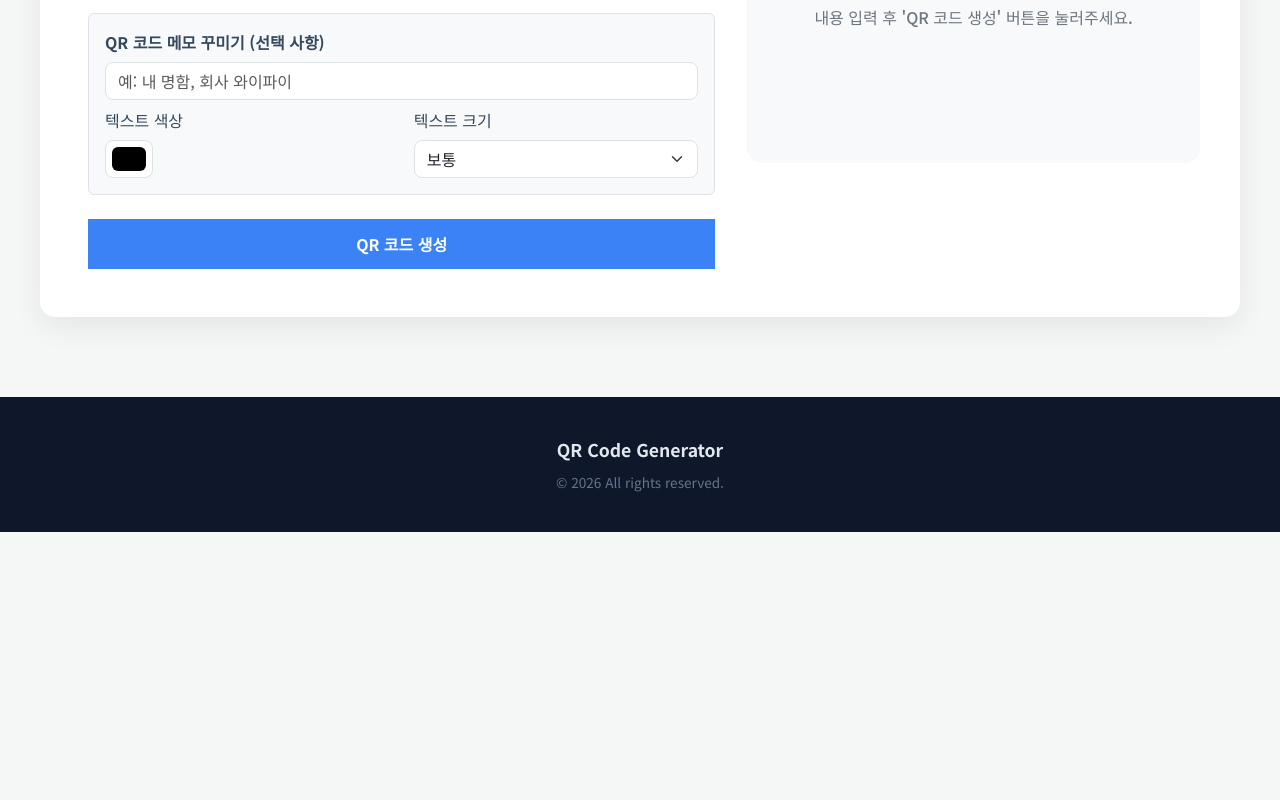
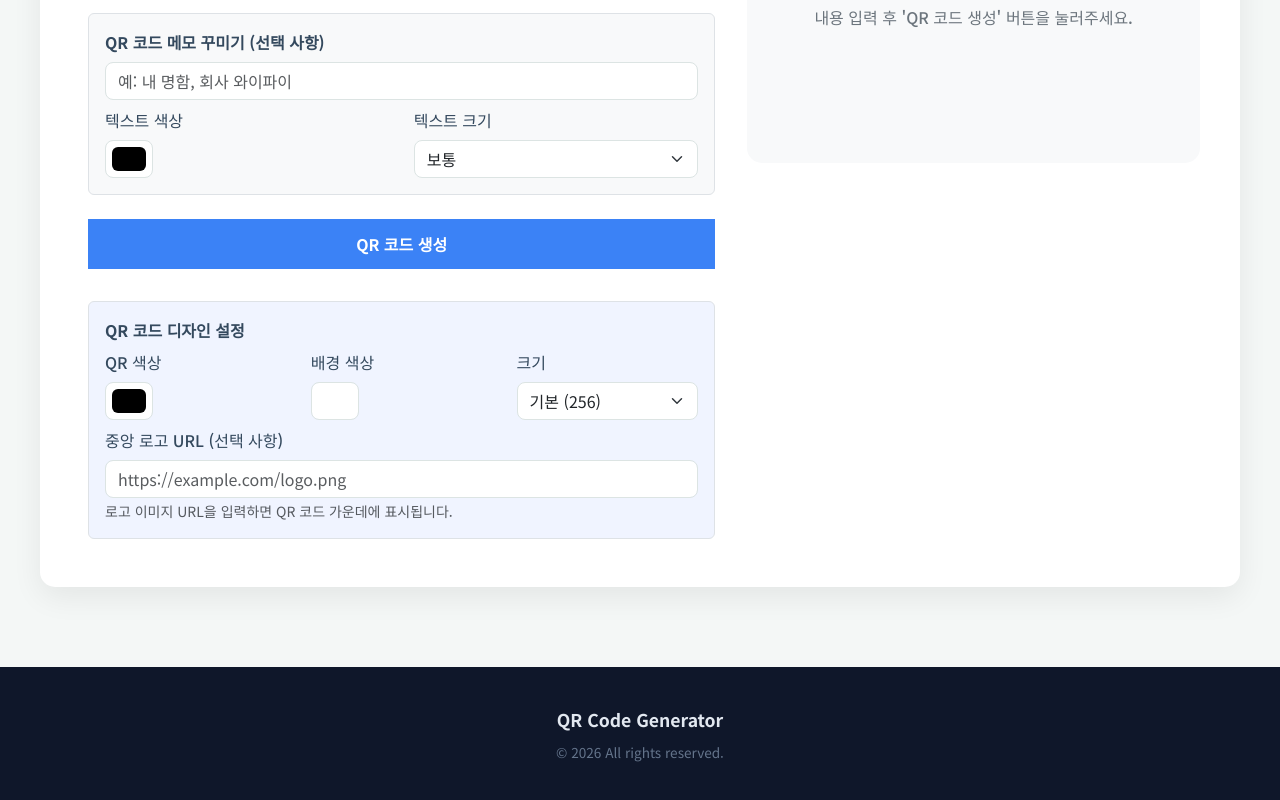
Before and after one commit to matu-sky/qrcode1, a React (Create React App) app: page / in a window 1280 px wide. Shown: the part 1758-2558 px from the top of the page. Before the commit the page ends 2290 px from the top, so only its background shows below. Built offline with nearby package versions, Linux system fonts and the light colour scheme; no server answers.

Commit message:
Update HomePage.tsx

```diff
--- a/src/pages/HomePage.tsx
+++ b/src/pages/HomePage.tsx
@@ -29,6 +29,43 @@ const MemoCustomizer = ({ memo, setMemo, color, setColor, size, setSize }: any)
         </Form.Select>
       </Col>
     </Row>
+  </Form.Group>
+);
+
+// QR Code Style Customizer Component
+const QrStyleCustomizer = ({ qrFgColor, setQrFgColor, qrBgColor, setQrBgColor, qrSize, setQrSize, qrLogoUrl, setQrLogoUrl }: any) => (
+  <Form.Group className="mt-3 p-3 border rounded" style={{ backgroundColor: '#f0f4ff' }}>
+    <Form.Label className="fw-bold">QR 코드 디자인 설정</Form.Label>
+    <Row className="mb-2">
+      <Col>
+        <Form.Label>QR 색상</Form.Label>
+        <Form.Control type="color" value={qrFgColor} onChange={(e) => setQrFgColor(e.target.value)} />
+      </Col>
+      <Col>
+        <Form.Label>배경 색상</Form.Label>
+        <Form.Control type="color" value={qrBgColor} onChange={(e) => setQrBgColor(e.target.value)} />
+      </Col>
+      <Col>
+        <Form.Label>크기</Form.Label>
+        <Form.Select value={qrSize} onChange={(e) => setQrSize(Number(e.target.value))}>
+          <option value={128}>작게 (128)</option>
+          <option value={192}>중간 (192)</option>
+          <option value={256}>기본 (256)</option>
+          <option value={320}>크게 (320)</option>
+          <option value={400}>매우 크게 (400)</option>
+        </Form.Select>
+      </Col>
+    </Row>
+    <Form.Group>
+      <Form.Label>중앙 로고 URL (선택 사항)</Form.Label>
+      <Form.Control
+        type="url"
+        placeholder="https://example.com/logo.png"
+        value={qrLogoUrl}
+        onChange={(e) => setQrLogoUrl(e.target.value)}
+      />
+      <Form.Text className="text-muted">로고 이미지 URL을 입력하면 QR 코드 가운데에 표시됩니다.</Form.Text>
+    </Form.Group>
   </Form.Group>
 );
 
@@ -79,6 +116,12 @@ export default function HomePage() {
   const [memoColor, setMemoColor] = useState('#000000');
   const [memoSize, setMemoSize] = useState('1.25rem');
   const [displayMemo, setDisplayMemo] = useState({ text: '', color: '', size: '' });
+
+  // QR style states
+  const [qrFgColor, setQrFgColor] = useState('#000000');
+  const [qrBgColor, setQrBgColor] = useState('#ffffff');
+  const [qrSize, setQrSize] = useState(256);
+  const [qrLogoUrl, setQrLogoUrl] = useState('');
 
   const handleVCardChange = (e: any) => {
     const { name, value } = e.target;
@@ -310,6 +353,9 @@ export default function HomePage() {
                   </Form>
                 </Tab>
               </Tabs>
+              <div className="p-2">
+                <QrStyleCustomizer qrFgColor={qrFgColor} setQrFgColor={setQrFgColor} qrBgColor={qrBgColor} setQrBgColor={setQrBgColor} qrSize={qrSize} setQrSize={setQrSize} qrLogoUrl={qrLogoUrl} setQrLogoUrl={setQrLogoUrl} />
+              </div>
             </Col>
             <Col md={5} className="text-center">
               <div className="qr-code-container d-flex justify-content-center align-items-center">
@@ -317,9 +363,23 @@ export default function HomePage() {
                   <h4 className="mb-3">생성된 QR 코드</h4>
                   {finalQrValue ?
                     <>
-                      <div ref={qrRef} className="qr-code-wrapper p-3 d-inline-block bg-white">
+                      <div ref={qrRef} className="qr-code-wrapper p-3 d-inline-block" style={{ backgroundColor: qrBgColor }}>
                         {displayMemo.text && <p className="qr-memo mb-2" style={{ color: displayMemo.color, fontSize: displayMemo.size }}>{displayMemo.text}</p>}
-                        <QRCode value={finalQrValue} size={256} />
+                        <QRCode
+                          value={finalQrValue}
+                          size={qrSize}
+                          fgColor={qrFgColor}
+                          bgColor={qrBgColor}
+                          level={qrLogoUrl ? 'H' : 'M'}
+                          imageSettings={qrLogoUrl ? {
+                            src: qrLogoUrl,
+                            x: undefined,
+                            y: undefined,
+                            height: qrSize * 0.2,
+                            width: qrSize * 0.2,
+                            excavate: true,
+                          } : undefined}
+                        />
                       </div>
                       <br />
                       <Button style={{borderRadius: 0}} variant="secondary" onClick={handleDownload} className="mt-3">다운로드</Button>
```
